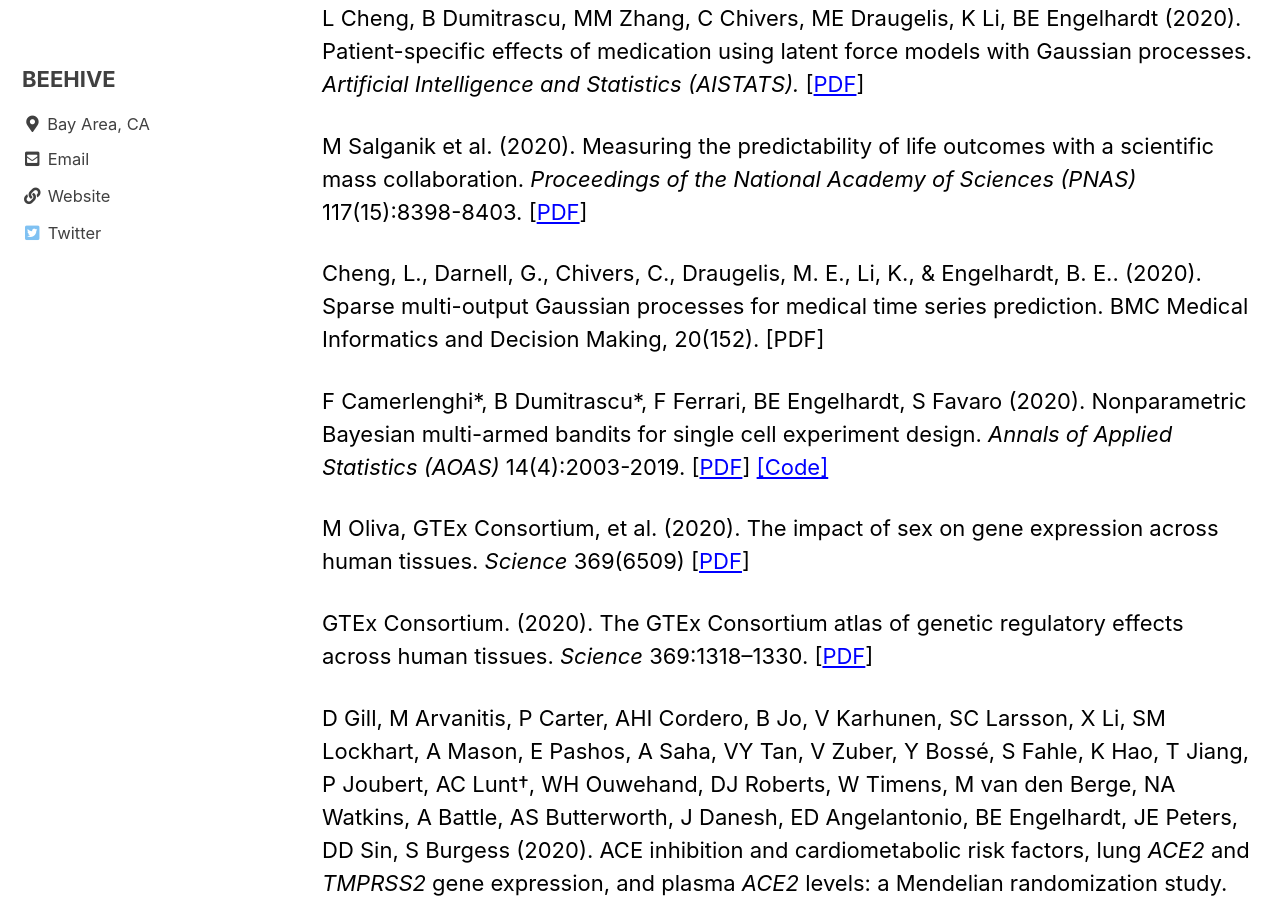
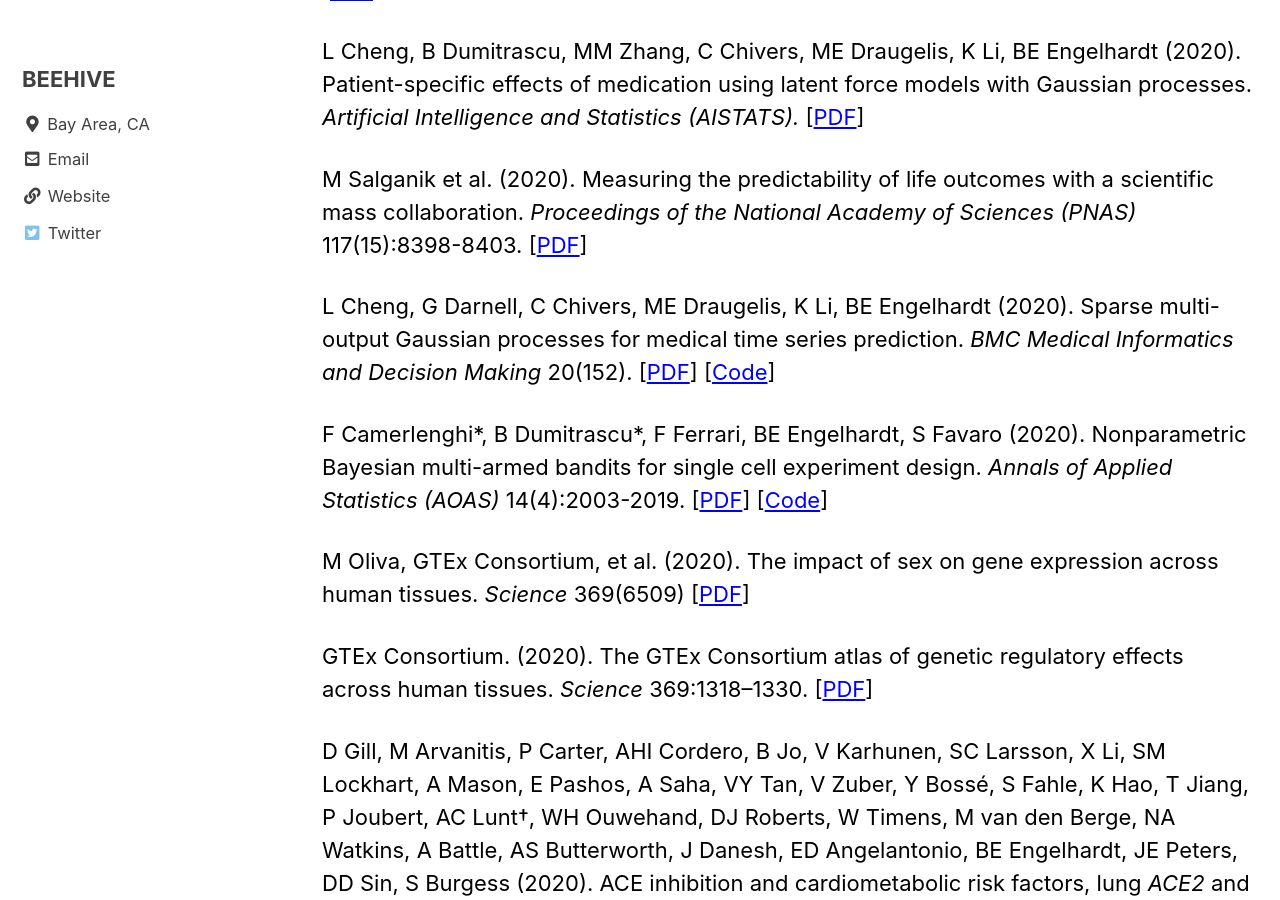
Before and after one commit to stanfordbeehive/stanfordbeehive.github.io, a Jekyll site: the page built from _pages/publications.md, in a window 1280 px wide and 900 px high, scrolled down 3381 px. Built offline with Jekyll 4.4.1, drawn with Linux system fonts in a browser that asks for light colours; cached includes are drawn as plain includes; some of the changed text lies outside the part shown.

Commit message:
Update publications.md

```diff
--- a/_pages/publications.md
+++ b/_pages/publications.md
@@ -35,6 +33,8 @@
 C Gao, CD Brown, BE Engelhardt. A latent factor model with a mixture of sparse and dense factors to model gene expression data affected by technical and biological covariates. [PDF]
 
 ## Publications
+
+AD Gewirtz, FW Townes, BE Engelhardt (2022). Telescoping bimodal latent Dirichlet allocation to identify expression QTLs across tissues. *Life Scienec Alliance (to appear)*. [[bioRxiv](https://www.biorxiv.org/content/10.1101/2021.10.27.466156)] [[Code](https://github.com/gewirtz/TBLDA)] [[Post](https://stanfordbeehive.github.io/TBLDA/)]
 
 SG Jena, AG Goglia, BE Engelhardt (2022). Towards ‘end-to-end’ analysis and understanding of biological timecourse data. *Biochemical Journal* 479(11): 1257–1263. [[PDF](https://doi.org/10.1042/BCJ20220053)]
 
@@ -68,10 +68,9 @@
 
 M Salganik et al. (2020). Measuring the predictability of life outcomes with a scientific mass collaboration. *Proceedings of the National Academy of Sciences (PNAS)* 117(15):8398-8403. [[PDF](https://www.pnas.org/doi/10.1073/pnas.1915006117)]
 
-Cheng, L., Darnell, G., Chivers, C., Draugelis, M. E., Li, K., & Engelhardt, B. E.. (2020). Sparse multi-output Gaussian processes for medical time series prediction. BMC Medical Informatics and Decision Making, 20(152).
-[PDF]
+L Cheng, G Darnell, C Chivers, ME Draugelis, K Li, BE Engelhardt (2020). Sparse multi-output Gaussian processes for medical time series prediction. *BMC Medical Informatics and Decision Making* 20(152). [[PDF](https://bmcmedinformdecismak.biomedcentral.com/articles/10.1186/s12911-020-1069-4)] [[Code](https://github.com/bee-hive/MedGP)]
 
-F Camerlenghi\*, B Dumitrascu\*, F Ferrari, BE Engelhardt, S Favaro (2020). Nonparametric Bayesian multi-armed bandits for single cell experiment design. *Annals of Applied Statistics (AOAS)* 14(4):2003-2019. [[PDF](https://projecteuclid.org/journals/annals-of-applied-statistics/volume-14/issue-4/Nonparametric-Bayesian-multiarmed-bandits-for-single-cell-experiment-design/10.1214/20-AOAS1370.short)] [[Code]](https://github.com/fedfer/HPYsinglecell)
+F Camerlenghi\*, B Dumitrascu\*, F Ferrari, BE Engelhardt, S Favaro (2020). Nonparametric Bayesian multi-armed bandits for single cell experiment design. *Annals of Applied Statistics (AOAS)* 14(4):2003-2019. [[PDF](https://projecteuclid.org/journals/annals-of-applied-statistics/volume-14/issue-4/Nonparametric-Bayesian-multiarmed-bandits-for-single-cell-experiment-design/10.1214/20-AOAS1370.short)] [[Code](https://github.com/fedfer/HPYsinglecell)]
 
 M Oliva, GTEx Consortium, et al. (2020). The impact of sex on gene expression across human tissues. *Science* 369(6509)
 [[PDF](doi:10.1126/science.aba3066)]
```
Also changed, not shown: other parts of _pages/publications.md (+0 -2 lines).
